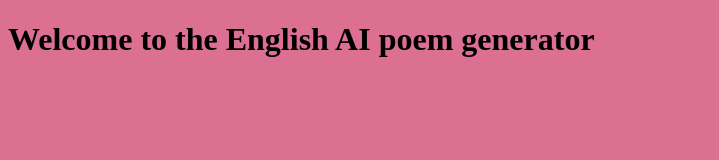
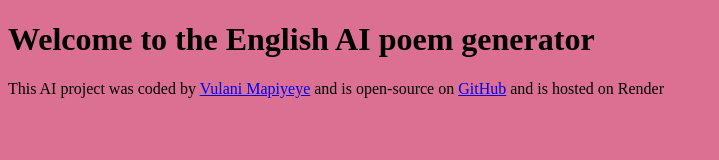
Before and after one commit to VulaniMap/english-poem-generator, a plain HTML site: page index.html in a window 1280 px wide. Shown: the whole page, without its empty margins (0-719 px from the left). Drawn offline with Linux system fonts and the light colour scheme.

Commit message:
project links

```diff
--- a/index.html
+++ b/index.html
@@ -8,6 +8,19 @@
   </head>
   <body>
     <h1>Welcome to the English AI poem generator</h1>
+    <footer>
+      This AI project was coded by
+      <a href="https://github.com/VulaniMap" target="_blank">
+        Vulani Mapiyeye</a
+      >
+      and is open-source on
+      <a
+        href="https://github.com/VulaniMap/english-poem-generator"
+        target="_blank"
+        >GitHub</a
+      >
+      and is hosted on <a>Render</a>
+    </footer>
   </body>
   <script src="src/index.js"></script>
 </html>
```
